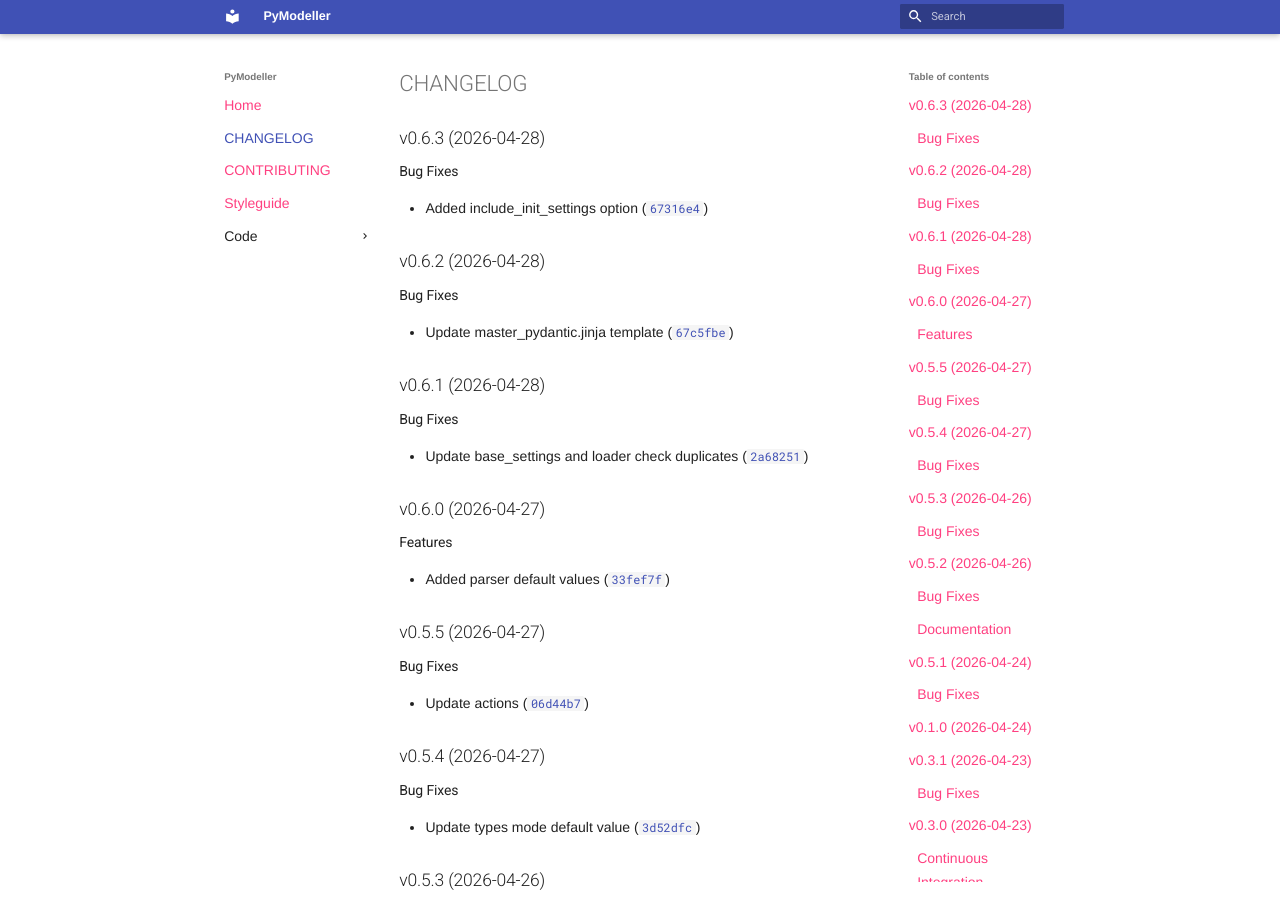
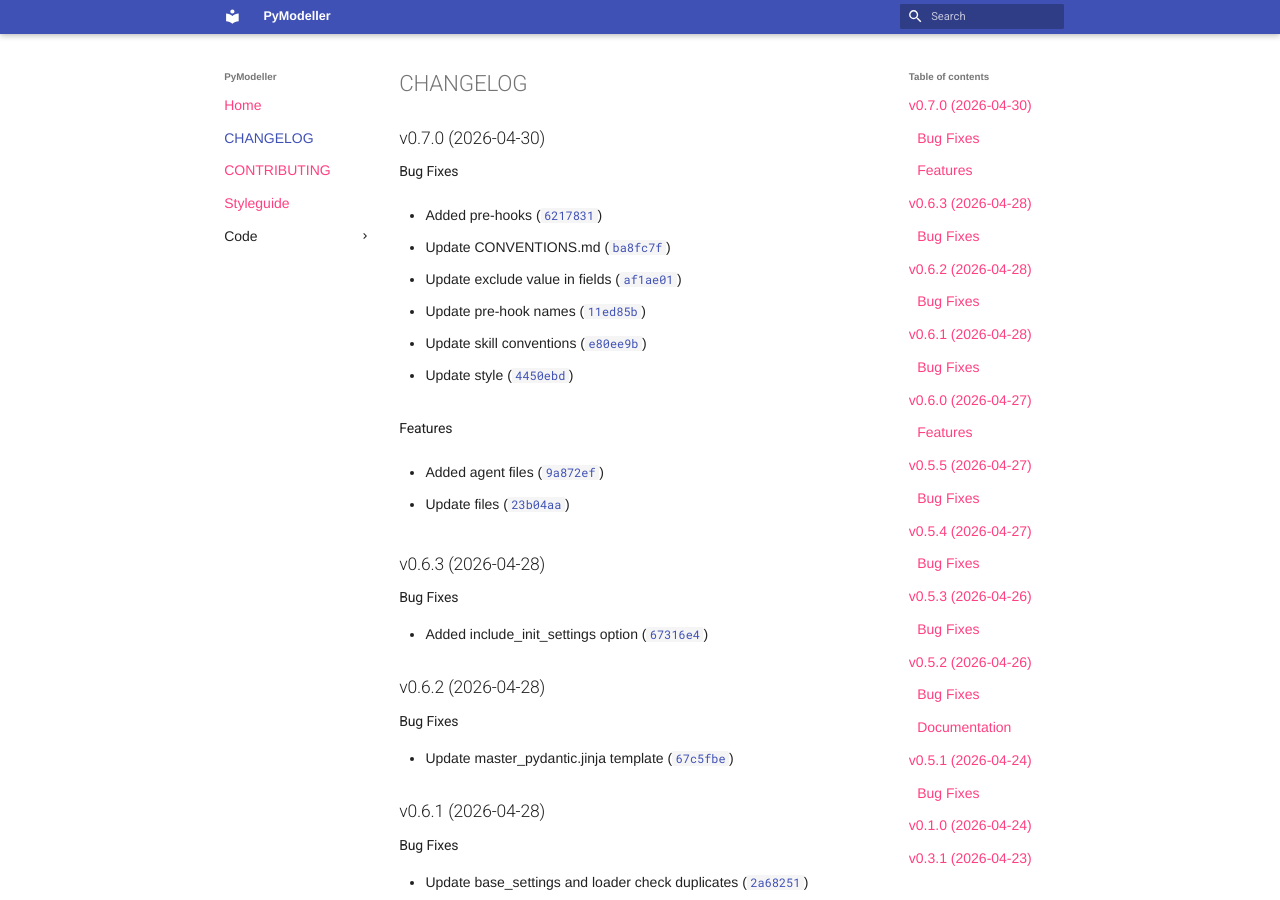
Before and after one commit to pymodeller/PyModeller, an MkDocs documentation site: the page built from docs/CHANGELOG.md, in a window 1280 px wide and 900 px high. Built offline with MkDocs 1.6.1 and Material for MkDocs 9.7.7, drawn with Linux system fonts in a browser that asks for light colours; nearby versions of some CDN libraries; library files that are not in the unit come from our copies; plug-ins that fetch from the network failed and are left out.

Commit message:
0.7.0
Automatically generated by python-semantic-release

```diff
--- a/docs/CHANGELOG.md
+++ b/docs/CHANGELOG.md
@@ -1,6 +1,37 @@
 # CHANGELOG
 
 <!-- version list -->
+
+## v0.7.0 (2026-04-30)
+
+### Bug Fixes
+
+- Added pre-hooks
+  ([`6217831`](https://github.com/pymodeller/PyModeller/commit/62178316059007e772ba4dc0d2fc16c8e30d056f))
+
+- Update CONVENTIONS.md
+  ([`ba8fc7f`](https://github.com/pymodeller/PyModeller/commit/ba8fc7f5f9ce10d364d249f77d9d2fe039fc6cad))
+
+- Update exclude value in fields
+  ([`af1ae01`](https://github.com/pymodeller/PyModeller/commit/af1ae01e4ab7512b9b4488ffcf7f9290a259322a))
+
+- Update pre-hook names
+  ([`11ed85b`](https://github.com/pymodeller/PyModeller/commit/11ed85b1936b7552d88eb5e2d5266aac596bc6f9))
+
+- Update skill conventions
+  ([`e80ee9b`](https://github.com/pymodeller/PyModeller/commit/e80ee9b3fee73697e3d11201805593d043c1f159))
+
+- Update style
+  ([`4450ebd`](https://github.com/pymodeller/PyModeller/commit/4450ebd0c7412c4bb8883ba15472d405d86cbfdf))
+
+### Features
+
+- Added agent files
+  ([`9a872ef`](https://github.com/pymodeller/PyModeller/commit/9a872ef1c99ba5c815b24559637751cca6ff967b))
+
+- Update files
+  ([`23b04aa`](https://github.com/pymodeller/PyModeller/commit/23b04aa8f7b6b1e6b51cc471880ba85a0370f3a5))
+
 
 ## v0.6.3 (2026-04-28)
 
--- a/pyproject.toml
+++ b/pyproject.toml
@@ -1,6 +1,6 @@
 [project]
 name = "pymodeller"
-version = "0.6.3"
+version = "0.7.0"
 description = "A package that reads models from YAML and creates Pydantic models"
 readme = "README.md"
 license = { file = "LICENSE" }
--- a/src/pymodeller/__init__.py
+++ b/src/pymodeller/__init__.py
@@ -1 +1 @@
-__version__ = "0.6.3"
+__version__ = "0.7.0"
```
